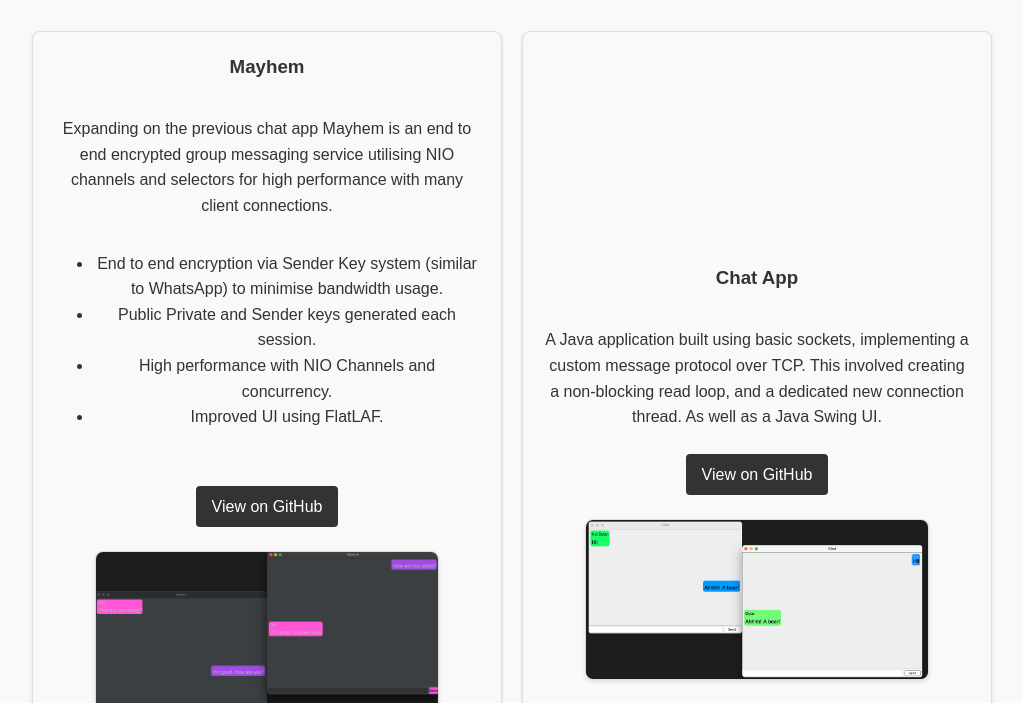
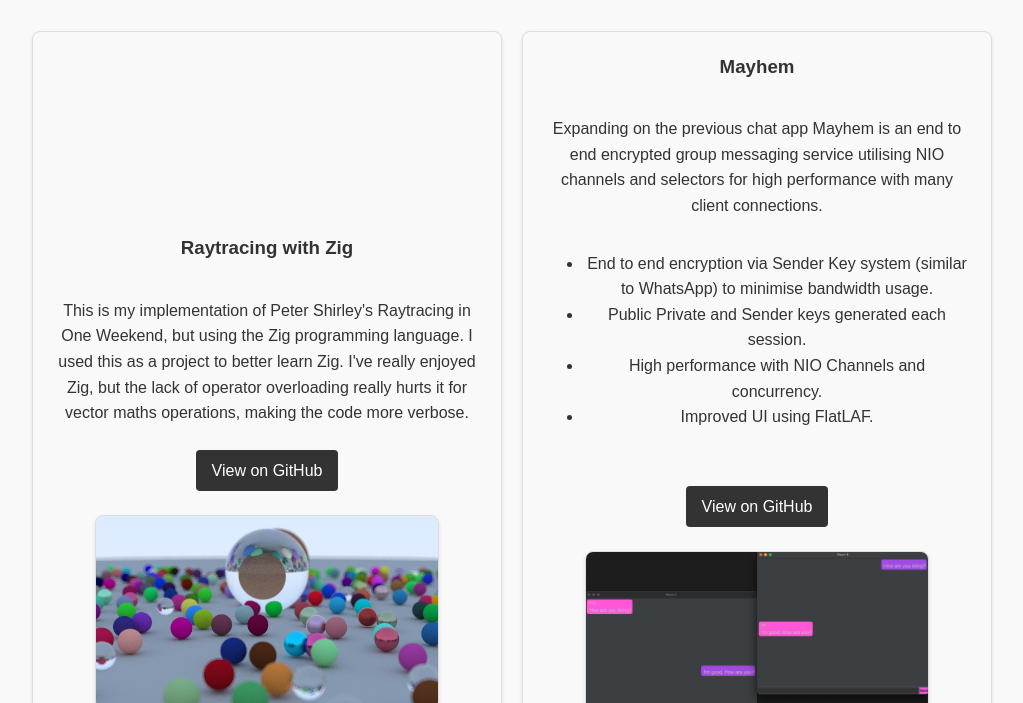
Before and after one commit to SleuthBear/Portfolio, a plain HTML site: page index.html in a window 1280 px wide. Shown: the part 597-1300 px from the top of the page, without its empty margins (128-1151 px from the left). Drawn offline with Linux system fonts and the light colour scheme.

Commit message:
added raytracing zig project

```diff
--- a/index.html
+++ b/index.html
@@ -33,6 +33,17 @@
     <h2>Featured Projects</h2>
     <div class="project-grid">
         <!-- Project 1 -->
+        <article class="project-card">
+          <h3>Raytracing with Zig</h3>
+          <p>This is my implementation of Peter Shirley's Raytracing in One Weekend, but using the Zig programming language.
+            I used this as a project to better learn Zig. I've really enjoyed Zig, but the lack of operator overloading really hurts it for
+            vector maths operations, making the code more verbose.
+          </p>
+          <a href="https://github.com/SleuthBear/Raytracing-Zig" target="_blank" class="btn">View on GitHub</a>
+          <div class="image-gallery">
+            <img src="RaytracingZig/im.jpg" alt="Final Output" width="800">
+          </div>
+        </article>
         <article class="project-card">
           <h3>Mayhem</h3>
           <p>Expanding on the previous chat app Mayhem is an end to end encrypted group messaging service utilising NIO channels and selectors
```
Also changed, not shown: RaytracingZig/im.jpg (added).
